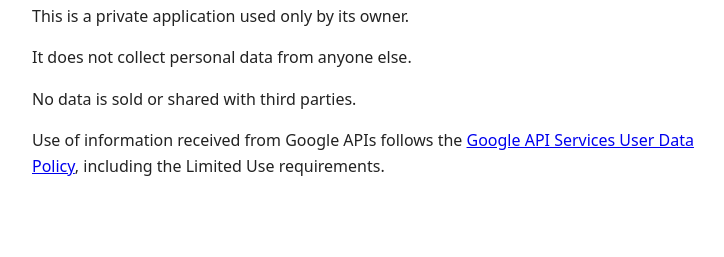
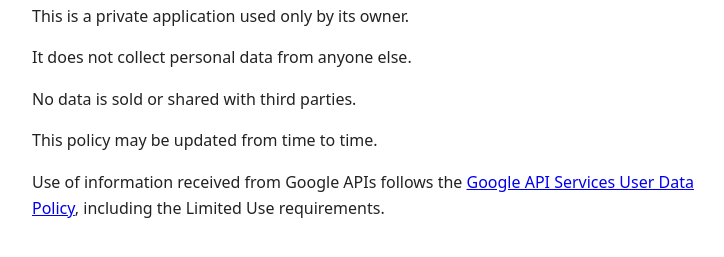
Before and after one commit to RodrigoGPCosta/clipador-app, a plain HTML site: page privacy.html in a window 1280 px wide. Shown: the part 109-366 px from the top of the page, without its empty margins (268-992 px from the left). Drawn offline with Linux system fonts and the light colour scheme.

Commit message:
Add generic sentence

```diff
--- a/privacy.html
+++ b/privacy.html
@@ -7,5 +7,6 @@
 <p>This is a private application used only by its owner.</p>
 <p>It does not collect personal data from anyone else.</p>
 <p>No data is sold or shared with third parties.</p>
+<p>This policy may be updated from time to time.</p>
 <p>Use of information received from Google APIs follows the <a href="https://developers.google.com/terms/api-services-user-data-policy">Google API Services User Data Policy</a>, including the Limited Use requirements.</p>
 </body></html>
```
